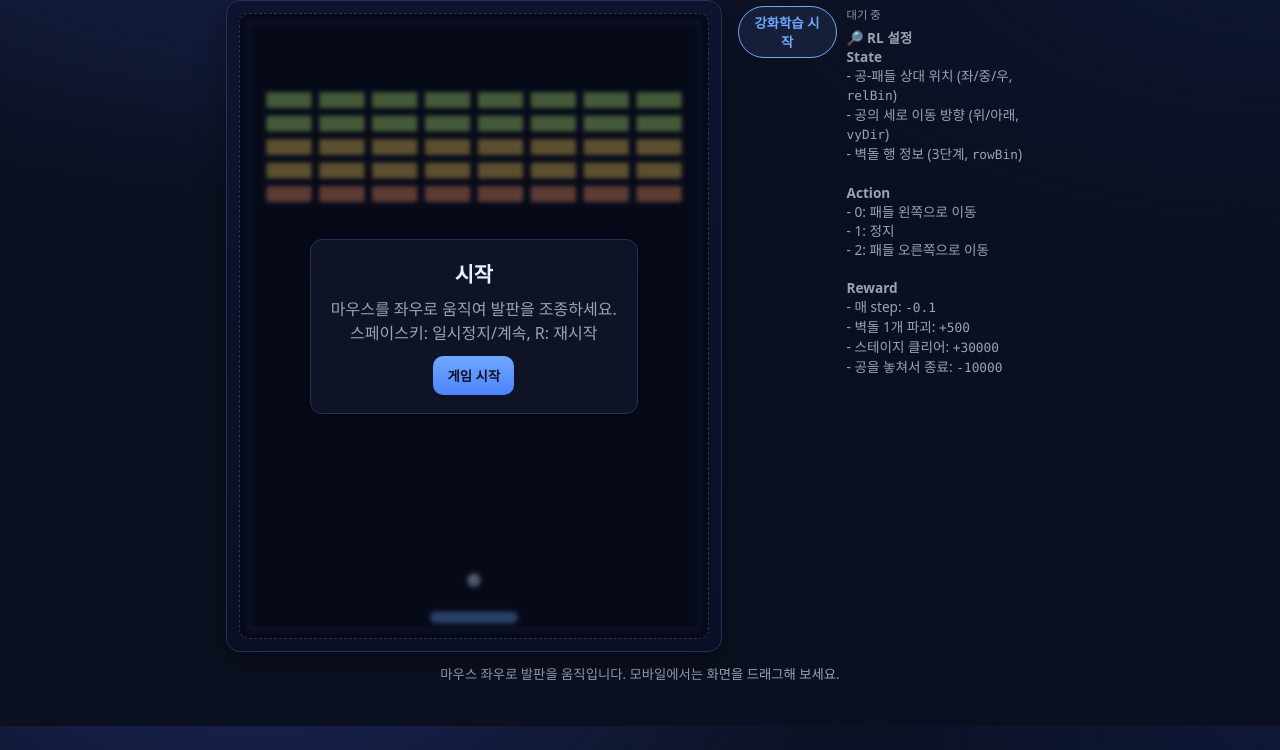
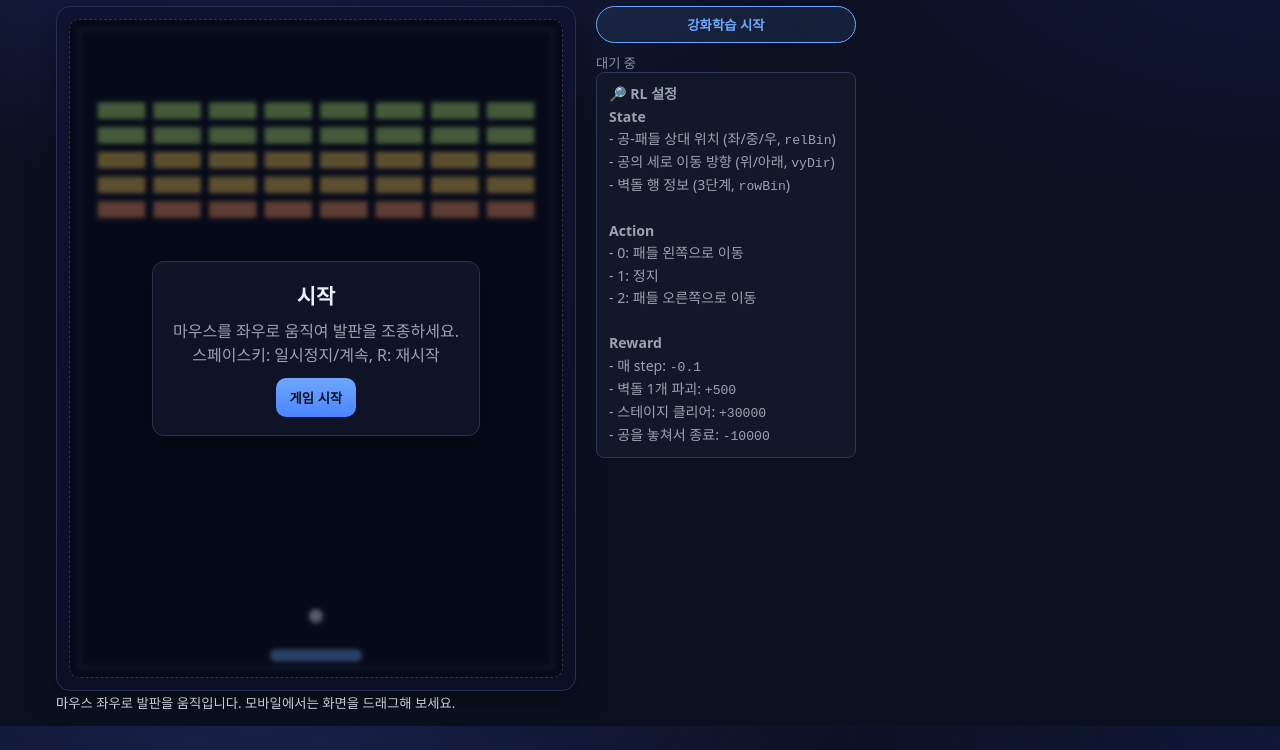
Before and after one commit to jinw00k/jinw00k.github.io, a plain HTML site: page brick.html in a window 1280 px wide. Shown: the part 74-824 px from the top of the page. Drawn offline with Linux system fonts and the light colour scheme.

Commit message:
Update brick.css

```diff
--- a/brick.css
+++ b/brick.css
@@ -18,7 +18,7 @@ body{
 }
 
 .wrap{
-  max-width:860px;
+  max-width:1200px;    /* 🔥 좌우 여유 크게 */
   margin:24px auto;
   padding:0 16px;
 }
@@ -28,7 +28,7 @@ body{
   grid-template-columns:auto 1fr auto;
   align-items:center;
   gap:12px;
-  margin-bottom:12px;
+  margin-bottom:18px;
 }
 
 .top h1{
@@ -56,11 +56,18 @@ body{
   justify-content:flex-end;
 }
 
-/* 게임 보드 */
+/* 🔥 게임 + RL 패널을 옆으로 */
+.game-layout{
+  display:flex;
+  flex-direction:row;
+  align-items:flex-start;
+  gap:20px;
+}
+
+/* 🔥 게임 보드는 고정 폭 */
 .board{
   position:relative;
-  margin:auto;
-  width:min(96vw, 520px);
+  width:520px;               /* 🔥 변경: 항상 520px */
   background:linear-gradient(180deg,#0e1430,#0a0f26);
   border:1px solid var(--ring);
   border-radius:14px;
@@ -76,7 +83,49 @@ canvas{
   background:#0b0f22;
 }
 
-/* 오버레이 */
+/* 🔥 RL 패널 오른쪽 고정 폭 */
+.rl-panel{
+  width:260px;            /* ← 이거 없으면 밑으로 떨어짐 */
+  display:flex;
+  flex-direction:column;
+  gap:10px;
+  font-size:0.88rem;
+  color:var(--muted);
+}
+
+.btn-rl{
+  padding:8px 14px;
+  border-radius:999px;
+  border:1px solid var(--accent);
+  background:rgba(110,168,254,0.1);
+  color:var(--accent);
+  font-weight:600;
+  cursor:pointer;
+}
+.btn-rl:hover{
+  background:rgba(110,168,254,0.2);
+}
+
+.rl-status{
+  opacity:0.9;
+  font-size:0.83rem;
+}
+
+.rl-info{
+  line-height:1.6;
+  background:#111829;
+  border:1px solid #2a375e;
+  padding:10px 12px;
+  border-radius:8px;
+}
+
+.rl-info code{
+  font-family:ui-monospace, monospace;
+  font-size:0.82rem;
+}
+
+/* ----- 오버레이 ----- */
+
 .overlay{
   position:absolute;
   inset:12px;
@@ -119,81 +168,12 @@ canvas{
   color:#0b1020;
 }
 
-/* 하단 팁 */
-.tip{
-  margin-top:10px;
-  text-align:center;
-  color:var(--muted);
-}
-
-/* RL 패널 */
-.rl-panel{
-  display:flex;
-  align-items:flex-start;
-  gap:10px;
-  margin:6px 0 14px;
-  font-size:0.85rem;
-  color:var(--muted);
-}
-
-/* RL 패널 오른쪽(상태 + 설명 묶음) */
-.rl-right{
-  display:flex;
-  flex-direction:column;
-  gap:2px;
-}
-
-/* 강화학습 버튼 */
-.btn-rl{
-  padding:6px 12px;
-  border-radius:999px;
-  border:1px solid var(--accent);
-  background:rgba(110,168,254,0.1);
-  color:var(--accent);
-  font-weight:600;
-  cursor:pointer;
-}
-.btn-rl:hover{
-  background:rgba(110,168,254,0.2);
-}
-
-/* 상태 텍스트 */
-.rl-status{
-  opacity:0.9;
-  display:block;
-  margin-bottom:4px;
-}
-
-/* RL 설명 텍스트 */
-.rl-info{
-  line-height:1.4;
-}
-
-/* 코드 폰트 */
-.rl-info code{
-  font-family:ui-monospace, SFMono-Regular, Menlo, Monaco, Consolas, "Liberation Mono", "Courier New", monospace;
-  font-size:0.8rem;
-}
-
-/* 새로 추가: 게임 + RL 패널을 옆으로 배치 */
-.game-layout{
-  display:flex;
-  align-items:flex-start;
-  gap:16px;
-}
-
-/* flex 안에서는 중앙 정렬 margin:auto 필요 없음 */
-.game-layout .board{
-  margin:0;
-  width: min(70vw, 520px);  /* 옆에 패널 들어갈 자리 조금 남기기 */
-}
-
-/* 작은 화면에서는 다시 위아래로 쌓이게 */
-@media (max-width: 768px){
+/* ----- 모바일에서는 다시 위아래 배치 ----- */
+@media (max-width: 900px){
   .game-layout{
     flex-direction:column;
   }
-  .game-layout .board{
-    width:min(96vw, 520px);
+  .rl-panel{
+    width:100%;
   }
 }
```
